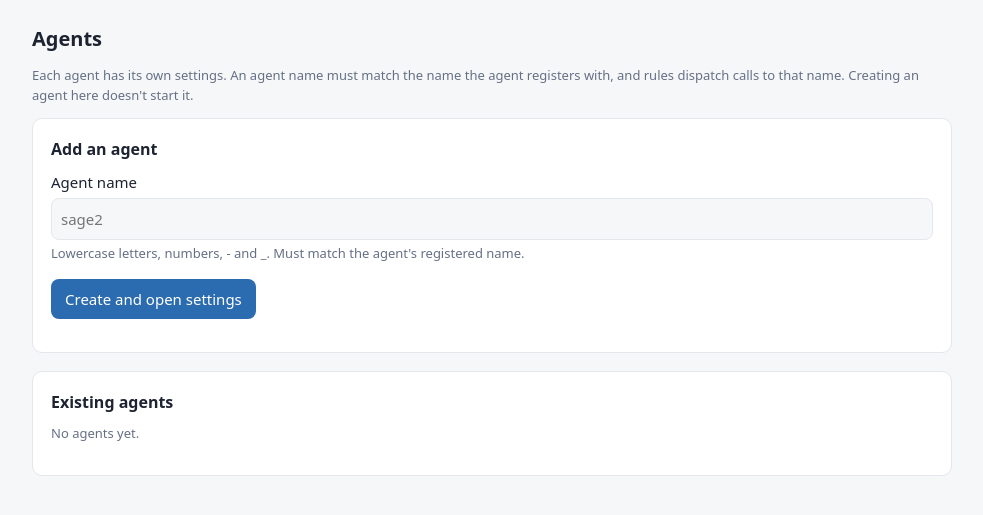
After one commit to vivekx01/sage-voice-agent, a FastAPI app: template control/templates/agents.html in a window 1280 px wide. The commit adds this page. Shown: the top 515 px of the page, without its empty margins (148-1131 px from the left). Run offline with FastAPI, Linux system fonts and the light colour scheme; the template is opened without the code that fills it, so the values that code supplies are empty.

Commit message:
Rename to LiveKit control panel; per-agent settings at /agents/<name>/settings
Co-Authored-By: Claude Sonnet 5 <noreply@anthropic.com>

```diff
--- a/control/app.py
+++ b/control/app.py
@@ -5,7 +5,9 @@ so the browser never sees it. Settings are stored in SQLite and read by Sage
 through an internal endpoint, authenticated with a separate token.
 """
 
+import logging
 import os
+import re
 import secrets
 import sqlite3
 from contextlib import contextmanager
@@ -19,6 +21,8 @@ from livekit import api
 from starlette.middleware.sessions import SessionMiddleware
 
 load_dotenv()
+
+logger = logging.getLogger("control")
 
 HERE = Path(__file__).parent
 DB_PATH = Path(os.environ.get("DB_PATH", HERE / "data" / "control.db"))
@@ -46,12 +50,21 @@ templates = Jinja2Templates(directory=HERE / "templates")
 
 # ---------- database ----------
 
+AGENT_NAME_PATTERN = re.compile(r"^[a-z0-9][a-z0-9_-]{0,63}$")
+
+
 def init_db() -> None:
+    """Create the per-agent settings table. Copies the old single-agent settings to 'sage' once."""
     DB_PATH.parent.mkdir(parents=True, exist_ok=True)
     with db() as conn:
-        conn.execute("CREATE TABLE IF NOT EXISTS settings (key TEXT PRIMARY KEY, value TEXT NOT NULL)")
-        for key, value in DEFAULT_SETTINGS.items():
-            conn.execute("INSERT OR IGNORE INTO settings (key, value) VALUES (?, ?)", (key, value))
+        conn.execute(
+            "CREATE TABLE IF NOT EXISTS agent_settings ("
+            " agent TEXT NOT NULL, key TEXT NOT NULL, value TEXT NOT NULL, PRIMARY KEY (agent, key))"
+        )
+        legacy = conn.execute("SELECT name FROM sqlite_master WHERE type='table' AND name='settings'").fetchone()
+        has_rows = conn.execute("SELECT 1 FROM agent_settings LIMIT 1").fetchone()
+        if legacy and not has_rows:
+            conn.execute("INSERT OR IGNORE INTO agent_settings (agent, key, value) SELECT 'sage', key, value FROM settings")
 
 
 @contextmanager
@@ -64,12 +77,37 @@ def db():
         conn.close()
 
 
-def load_settings() -> dict:
+def valid_agent_name(name: str) -> bool:
+    return bool(AGENT_NAME_PATTERN.match(name))
+
+
+def agent_exists(agent: str) -> bool:
     with db() as conn:
-        rows = conn.execute("SELECT key, value FROM settings").fetchall()
+        return conn.execute("SELECT 1 FROM agent_settings WHERE agent = ? LIMIT 1", (agent,)).fetchone() is not None
+
+
+def list_agents() -> list[str]:
+    with db() as conn:
+        rows = conn.execute("SELECT DISTINCT agent FROM agent_settings ORDER BY agent").fetchall()
+    return [r[0] for r in rows]
+
+
+def load_settings(agent: str) -> dict:
+    """Defaults, overridden by whatever is saved for this agent."""
+    with db() as conn:
+        rows = conn.execute("SELECT key, value FROM agent_settings WHERE agent = ?", (agent,)).fetchall()
     settings = dict(DEFAULT_SETTINGS)
     settings.update({k: v for k, v in rows})
     return settings
+
+
+def save_settings_for(agent: str, values: dict) -> None:
+    with db() as conn:
+        for key, value in values.items():
+            conn.execute(
+                "INSERT OR REPLACE INTO agent_settings (agent, key, value) VALUES (?, ?, ?)",
+                (agent, key, value),
+            )
 
 
 init_db()
@@ -443,19 +481,65 @@ async def delete_rule(request: Request, rule_id: str):
     return await lk_action(request, "/rules", action, "Dispatch rule deleted.")
 
 
-@app.get("/settings", response_class=HTMLResponse)
-def settings_page(request: Request):
+@app.get("/agents", response_class=HTMLResponse)
+def agents_page(request: Request):
     require_login(request)
     return templates.TemplateResponse(
         request,
-        "settings.html",
-        {"settings": load_settings(), "defaults": DEFAULT_SETTINGS, "user": request.session["user"], "saved": request.query_params.get("saved")},
+        "agents.html",
+        {"agents": list_agents(), "user": request.session["user"]},
     )
 
 
-@app.post("/settings")
-def save_settings(
+@app.post("/agents")
+def create_agent(request: Request, name: str = Form(...)):
+    require_login(request)
+    name = name.strip()
+    if not valid_agent_name(name):
+        request.session["flash"] = {
+            "kind": "error",
+            "text": "Agent names use lowercase letters, numbers, - and _, and must start with a letter or number.",
+        }
+        return RedirectResponse("/agents", status_code=303)
+    if not agent_exists(name):
+        save_settings_for(name, dict(DEFAULT_SETTINGS))
+    return RedirectResponse(f"/agents/{name}/settings", status_code=303)
+
+
+@app.post("/agents/{agent}/delete")
+def delete_agent(request: Request, agent: str):
+    require_login(request)
+    with db() as conn:
+        conn.execute("DELETE FROM agent_settings WHERE agent = ?", (agent,))
+    request.session["flash"] = {
+        "kind": "ok",
+        "text": f"Settings for {agent} deleted. Rules that dispatch this agent are not changed.",
+    }
+    return RedirectResponse("/agents", status_code=303)
+
+
+@app.get("/agents/{agent}/settings", response_class=HTMLResponse)
+def agent_settings_page(request: Request, agent: str):
+    require_login(request)
+    if not agent_exists(agent):
+        request.session["flash"] = {"kind": "error", "text": f"No settings found for {agent}. Create it first."}
+        return RedirectResponse("/agents", status_code=303)
+    return templates.TemplateResponse(
+        request,
+        "settings.html",
+        {
+            "agent": agent,
+            "settings": load_settings(agent),
+            "defaults": DEFAULT_SETTINGS,
+            "user": request.session["user"],
+        },
+    )
+
+
+@app.post("/agents/{agent}/settings")
+def save_agent_settings(
     request: Request,
+    agent: str,
     greeting: str = Form(...),
     instructions: str = Form(...),
     llm_model: str = Form(...),
@@ -464,6 +548,8 @@ def save_settings(
     stt_model: str = Form(...),
 ):
     require_login(request)
+    if not valid_agent_name(agent):
+        raise HTTPException(status_code=404)
     values = {
         "greeting": greeting.strip(),
         "instructions": instructions.strip(),
@@ -472,19 +558,37 @@ def save_settings(
         "tts_voice_id": tts_voice_id.strip(),
         "stt_model": stt_model.strip(),
     }
-    with db() as conn:
-        for key, value in values.items():
-            conn.execute("INSERT OR REPLACE INTO settings (key, value) VALUES (?, ?)", (key, value))
-    return RedirectResponse("/settings?saved=1", status_code=303)
+    save_settings_for(agent, values)
+    request.session["flash"] = {"kind": "ok", "text": f"Settings saved for {agent}. New calls use them."}
+    return RedirectResponse(f"/agents/{agent}/settings", status_code=303)
 
 
-# ---------- internal API for Sage ----------
+# ---------- internal API for agents ----------
 
-@app.get("/api/internal/settings")
-def internal_settings(request: Request):
+def check_internal_token(request: Request) -> JSONResponse | None:
     expected = os.environ.get("INTERNAL_TOKEN", "")
     header = request.headers.get("authorization", "")
     token = header.removeprefix("Bearer ").strip()
     if not expected or not secrets.compare_digest(token, expected):
         return JSONResponse({"error": "unauthorized"}, status_code=401)
-    return load_settings()
+    return None
+
+
+@app.get("/api/internal/agents/{agent}/settings")
+def internal_agent_settings(request: Request, agent: str):
+    denied = check_internal_token(request)
+    if denied:
+        return denied
+    if not agent_exists(agent):
+        # Don't break calls for an agent that has no saved settings yet. Use defaults and say so in the log.
+        logger.warning("no saved settings for agent %r, serving defaults", agent)
+    return load_settings(agent)
+
+
+@app.get("/api/internal/settings")
+def internal_settings_legacy(request: Request):
+    """Kept so the original Sage deployment keeps working. Same as asking for the 'sage' agent."""
+    denied = check_internal_token(request)
+    if denied:
+        return denied
+    return load_settings("sage")
--- /dev/null
+++ b/control/templates/agents.html
@@ -0,0 +1,40 @@
+{% extends "base.html" %}
+{% block content %}
+<h1>Agents</h1>
+<p class="hint">
+  Each agent has its own settings. An agent name must match the name the agent registers with,
+  and rules dispatch calls to that name. Creating an agent here doesn't start it.
+</p>
+
+<div class="card">
+  <h2>Add an agent</h2>
+  <form method="post" action="/agents">
+    <label for="name">Agent name</label>
+    <input id="name" name="name" placeholder="sage2" required>
+    <div class="hint">Lowercase letters, numbers, - and _. Must match the agent's registered name.</div>
+    <p><button type="submit">Create and open settings</button></p>
+  </form>
+</div>
+
+<div class="card">
+  <h2>Existing agents</h2>
+  {% if agents %}
+  <table>
+    <tr><th>Agent</th><th></th></tr>
+    {% for a in agents %}
+    <tr>
+      <td><a href="/agents/{{ a }}/settings">{{ a }}</a></td>
+      <td>
+        <a href="/agents/{{ a }}/settings">Settings</a>
+        <form method="post" action="/agents/{{ a }}/delete" class="inline" onsubmit="return confirm('Delete the saved settings for {{ a }}? Rules are not changed.');">
+          <button class="danger" type="submit">Delete settings</button>
+        </form>
+      </td>
+    </tr>
+    {% endfor %}
+  </table>
+  {% else %}
+  <p class="hint">No agents yet.</p>
+  {% endif %}
+</div>
+{% endblock %}
--- a/control/templates/base.html
+++ b/control/templates/base.html
@@ -3,7 +3,7 @@
 <head>
   <meta charset="utf-8">
   <meta name="viewport" content="width=device-width, initial-scale=1">
-  <title>Sage control</title>
+  <title>LiveKit control panel</title>
   <style>
     :root { --bg:#f6f7f9; --card:#fff; --text:#1d2330; --muted:#667085; --line:#e4e7ec; --accent:#2b6cb0; --danger:#c53030; }
     @media (prefers-color-scheme: dark) {
@@ -38,12 +38,12 @@
 <body>
   {% if user %}
   <header>
-    <strong>Sage control</strong>
+    <strong>LiveKit control panel</strong>
     <nav>
       <a href="/" class="{% if request.url.path == '/' %}active{% endif %}">Overview</a>
       <a href="/trunks" class="{% if request.url.path == '/trunks' %}active{% endif %}">Trunks</a>
       <a href="/rules" class="{% if request.url.path == '/rules' %}active{% endif %}">Dispatch rules</a>
-      <a href="/settings" class="{% if request.url.path == '/settings' %}active{% endif %}">Agent settings</a>
+      <a href="/agents" class="{% if request.url.path.startswith('/agents') %}active{% endif %}">Agents</a>
     </nav>
     <form method="post" action="/logout" class="inline"><button class="link" type="submit">Log out</button></form>
   </header>
--- a/control/templates/settings.html
+++ b/control/templates/settings.html
@@ -1,11 +1,12 @@
 {% extends "base.html" %}
 {% block content %}
-<h1>Agent settings</h1>
+<h1>Settings for {{ agent }}</h1>
+<p class="hint"><a href="/agents">All agents</a></p>
 
 {% if saved %}<div class="notice">Saved. New calls use these settings. Calls already in progress keep their current settings.</div>{% endif %}
 
 <div class="card">
-  <form method="post" action="/settings">
+  <form method="post" action="/agents/{{ agent }}/settings">
     <label for="greeting">Greeting</label>
     <input id="greeting" name="greeting" value="{{ settings.greeting }}" required>
     <div class="hint">What Sage says first when a caller connects.</div>
```
Also changed, not shown: sage.py (+9 -5 lines), README.md, 1 other file.
